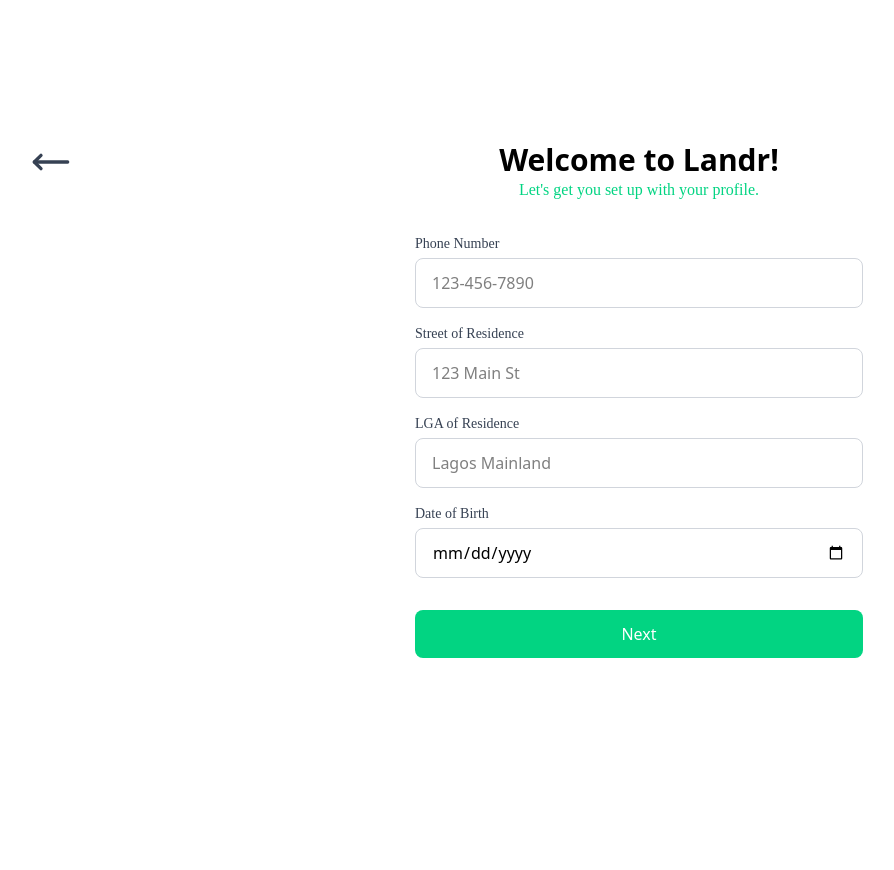
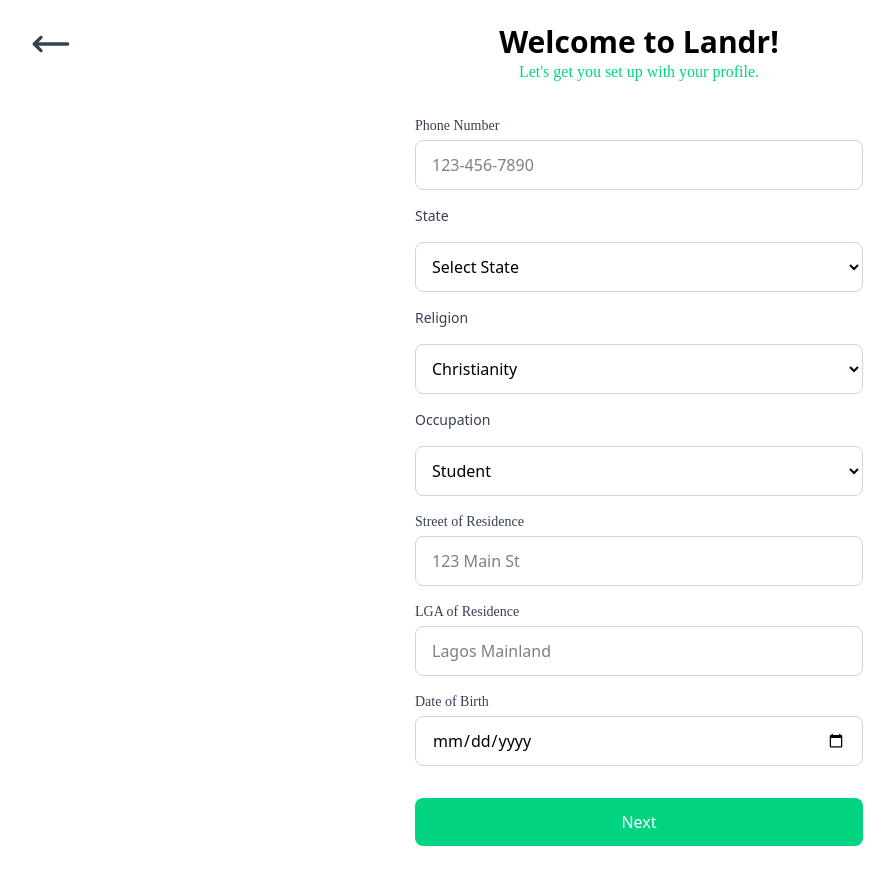
Before and after one commit to amasoft/Landr, a React (Vite) app in the folder landr/: page /TenantsMainapp/profile/onboarding in a window 1280 px wide. Shown: the whole page, without its empty margins (1-895 px from the left). Before the commit the page ends 800 px from the top, so only its background shows below. Built offline with nearby package versions, Linux system fonts and the light colour scheme.

Commit message:
added requirements and also fixed made new changes to onboarding form

```diff
--- a/landr/src/Mainapp/Landlords/Dashboard/AddPropertyForm.jsx
+++ b/landr/src/Mainapp/Landlords/Dashboard/AddPropertyForm.jsx
@@ -12,7 +12,7 @@
     bedrooms: '',
     bathrooms: '',
     description: '',
-    images: [], // Changed from media to images to match dashboard expectations
+    images: [],
     squareFootage: '',
     furnished: false,
     petFriendly: false,
--- a/landr/src/Mainapp/Landlords/LandlordMainapp.jsx
+++ b/landr/src/Mainapp/Landlords/LandlordMainapp.jsx
@@ -22,7 +22,7 @@
     <>
       <div className="flex flex-col items-center justify-center min-h-screen bg-white">
         {showmodel && (
-          <div className="fixed inset-0 bg-gray-600/70 flex items-center justify-center z-50 p-4">
+          <div className="fixed inset-0 bg-gray-600/50 flex items-center justify-center z-50 p-4">
             <div className="bg-white rounded-xl p-6 max-w-md w-full relative">
               <div className="flex items-center justify-between mb-6">
                 <button
@@ -51,7 +51,7 @@
                 </button>
                 <button
                   onClick={handleKycComplete}
-                  className="mt-2 bg-gray-300 text-gray-800 py-2 rounded font-Poppins font-medium hover:bg-gray-400 transition-colors"
+                  className="mt-2 bg-gray-300 text-gray-800 py-3 rounded-full font-Poppins font-medium hover:bg-gray-400 transition-colors"
                 >
                   Skip KYC (Demo)
                 </button>
--- a/landr/src/Mainapp/Tenants/Profile/onboarding.jsx
+++ b/landr/src/Mainapp/Tenants/Profile/onboarding.jsx
@@ -34,6 +34,93 @@
             />
           </div>
 
+           <label className="block text-sm font-medium text-gray-700 items-center">
+
+    State
+  </label>
+  <select
+    name="state"
+    className="w-full p-3 border border-gray-300 rounded-lg focus:ring-2 focus:ring-[#02D482] focus:border-transparent"
+    required
+  >
+    <option value="">Select State</option>
+    <option value="lagos">Lagos</option>
+    <option value="abuja">Abuja (FCT)</option>
+    <option value="kano">Kano</option>
+    <option value="rivers">Rivers</option>
+    <option value="oyo">Oyo</option>
+    <option value="kaduna">Kaduna</option>
+    <option value="ogun">Ogun</option>
+    <option value="imo">Imo</option>
+    <option value="plateau">Plateau</option>
+    <option value="delta">Delta</option>
+    <option value="edo">Edo</option>
+    <option value="anambra">Anambra</option>
+    <option value="akwa-ibom">Akwa Ibom</option>
+    <option value="osun">Osun</option>
+    <option value="ondo">Ondo</option>
+    <option value="ekiti">Ekiti</option>
+    <option value="kwara">Kwara</option>
+    <option value="ogun">Ogun</option>
+    <option value="cross-river">Cross River</option>
+    <option value="abia">Abia</option>
+    <option value="enugu">Enugu</option>
+    <option value="bayelsa">Bayelsa</option>
+    <option value="benue">Benue</option>
+    <option value="borno">Borno</option>
+    <option value="adamawa">Adamawa</option>
+    <option value="gombe">Gombe</option>
+    <option value="taraba">Taraba</option>
+    <option value="yobe">Yobe</option>
+    <option value="bauchi">Bauchi</option>
+    <option value="katsina">Katsina</option>
+    <option value="sokoto">Sokoto</option>
+    <option value="kebbi">Kebbi</option>
+    <option value="niger">Niger</option>
+    <option value="zamfara">Zamfara</option>
+    <option value="jigawa">Jigawa</option>
+    <option value="kogi">Kogi</option>
+    <option value="nasarawa">Nasarawa</option>
+    <option value="ebonyi">Ebonyi</option>
+  </select>
+
+  <label className="block text-sm font-medium text-gray-700  items-center">
+
+              Religion
+            </label>
+            <select
+              name="religion"
+
+              className="w-full p-3 border border-gray-300 rounded-lg focus:ring-2 focus:ring-[#02D482] focus:border-transparent"
+            >
+              <option value="" disabled>Select Religion</option>
+              <option value="christianity">Christianity</option>
+              <option value="islam">Islam</option>
+              <option value="judaism">Judaism</option>
+              <option value="hinduism">Hinduism</option>
+              <option value="buddhism">Buddhism</option>
+              <option value="other">Other</option>
+              <option value="none">No Preference</option>
+            </select>
+
+             <label className="block text-sm font-medium text-gray-700  items-center">
+
+                        Occupation
+                      </label>
+                      <select
+                        name="occupation"
+
+                        className="w-full p-3 border border-gray-300 rounded-lg focus:ring-2 focus:ring-[#02D482] focus:border-transparent"
+                      >
+                        <option value="" disabled>Select Occupation</option>
+                        <option value="student">Student</option>
+                        <option value="employed">Employed</option>
+                        <option value="self-employed">Self-Employed</option>
+                        <option value="retired">Retired</option>
+                        <option value="unemployed">Unemployed</option>
+                        <option value="other">Other</option>
+                        <option value="none">No Preference</option>
+                      </select>
           <div>
             <label className="block text-sm font-medium font-Poppins text-gray-700 mb-1">Street of Residence</label>
             <input
--- a/landr/src/Mainapp/Tenants/Profile/profile.jsx
+++ b/landr/src/Mainapp/Tenants/Profile/profile.jsx
@@ -1,11 +1,17 @@
 import { useNavigate } from "react-router-dom";
-import { MoveLeft, Camera, Upload } from 'lucide-react';
+import { MoveLeft, Camera, Upload,ArrowLeft } from 'lucide-react';
 
 export default function Profile() {
     const navigate = useNavigate();
   return (
     <div className="bg-white min-h-screen p-6 max-w-4xl mx-auto">
-
+     <button
+          onClick={() => navigate("/TenantsMainapp")}
+          className="flex items-center gap-2 font-Poppins text-gray-700 hover:text-[#02D482] transition-colors"
+        >
+          <ArrowLeft className="w-5 h-5" />
+          <span >Back</span>
+        </button>
 
       <div className="mb-10">
         <h2 className="text-xl font-semibold mb-4">Settings</h2>
--- a/landr/src/Mainapp/Tenants/PropertyDetails.jsx
+++ b/landr/src/Mainapp/Tenants/PropertyDetails.jsx
@@ -193,6 +193,35 @@
                 </div>
               </div>
 
+                           {/* Requirements */}
+<div className="mb-6">
+  <h3 className="text-lg font-semibold mb-3">Tenant Requirements</h3>
+  <div className="grid grid-cols-2 gap-4">
+    <div>
+      <div className="text-sm text-gray-500">Religion</div>
+      <div className="font-medium">{property.requirements.religion}</div>
+    </div>
+    <div>
+      <div className="text-sm text-gray-500">Age</div>
+      <div className="font-medium">{property.requirements.age}</div>
+    </div>
+    <div>
+      <div className="text-sm text-gray-500">Occupation</div>
+      <div className="font-medium">{property.requirements.occupation}</div>
+    </div>
+    <div>
+      <div className="text-sm text-gray-500">Gender</div>
+      <div className="font-medium">{property.requirements.gender}</div>
+    </div>
+    {property.requirements.maritalStatus && (
+      <div className="col-span-2">
+        <div className="text-sm text-gray-500">Marital Status</div>
+        <div className="font-medium">{property.requirements.maritalStatus}</div>
+      </div>
+    )}
+  </div>
+</div>
+
               {/* Landlord Info */}
               <div className="mb-6">
                 <h3 className="text-lg font-semibold mb-3">Landlord</h3>
@@ -208,6 +237,8 @@
                   </div>
                 </div>
               </div>
+
+
 
               {/* Action Buttons */}
               <div className="space-y-3">
--- a/landr/src/Mainapp/Tenants/tenantsMainapp.jsx
+++ b/landr/src/Mainapp/Tenants/tenantsMainapp.jsx
@@ -6,6 +6,7 @@
 import { MapPin, User, CheckCircle, Search, Star, Heart, X } from 'lucide-react';
 
 const PropertyCard = ({ property, onContact, onMoreInfo, onContactLandlord }) => {
+  const navigate = useNavigate();
   // Use the first imported image as the display image
   const displayImage = property.images && property.images.length > 0
     ? property.images[0].url
@@ -212,7 +213,7 @@
         />
       )}
 
-      {/* Setup Modal - only shows when explicitly triggered */}
+
       {showSetupModal && (
         <div className="fixed inset-0 bg-gray-600/70 flex items-center justify-center z-50 p-4">
           <div className="bg-white rounded-xl p-6 max-w-md w-full relative">
@@ -263,7 +264,9 @@
             />
           </div>
           <div className="flex items-center gap-2">
-            <div className="w-8 h-8 bg-gray-200 rounded-full flex items-center justify-center">
+            <div
+            onClick={()=>{navigate("/TenantsMainapp/profile")}}
+            className="w-8 h-8 bg-gray-200 rounded-full flex items-center justify-center">
               <User className="w-4 h-4 text-gray-600" />
             </div>
           </div>
--- a/landr/src/webpage/section1.jsx
+++ b/landr/src/webpage/section1.jsx
@@ -55,18 +55,18 @@
       >
         <motion.div className='flex flex-col gap-6 max-w-4xl' variants={containerVariants}>
           <motion.h1
-            className="text-4xl md:text-5xl lg:text-6xl font-bold leading-tight"
+            className="text-4xl md:text-5xl lg:text-5xl font-bold leading-tight"
             variants={itemVariants}
           >
-            Find your next home without middlemen.
+            Find your perfect home straight from the source.
           </motion.h1>
 
           <motion.p
             className="text-lg md:text-xl font-Poppins text-gray-500 leading-relaxed max-w-3xl"
             variants={itemVariants}
           >
-            Connect directly with landlords and tenants from the comfort of your home.<br />
-            No agents. No fees. Just honest housing.
+
+            No agents. No extra fees.
           </motion.p>
 
           <motion.div className="flex gap-4" variants={itemVariants}>
```
Also changed, not shown: landr/src/Mainapp/Tenants/mockProperties.jsx (+64 -8 lines).
